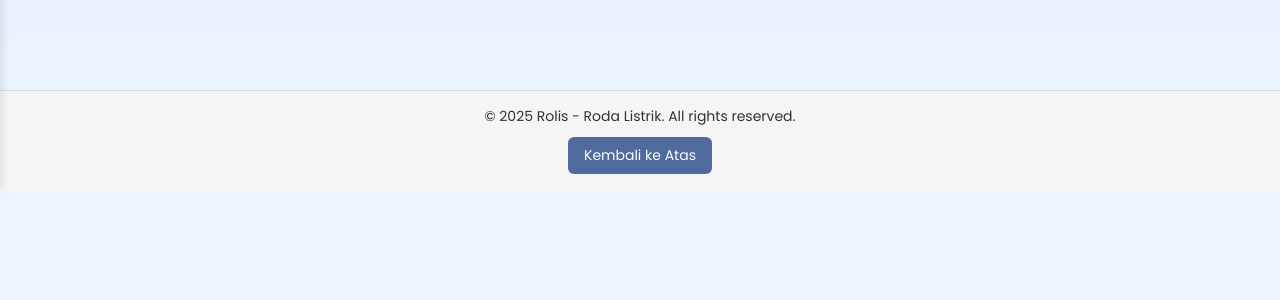
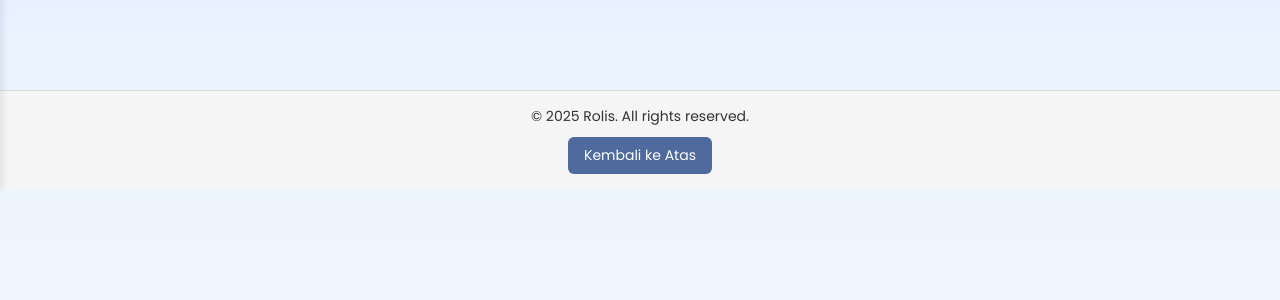
Before and after one commit to Symphony08/Rolis, a PHP site: page /admin-site/index_admin.php in a window 1280 px wide. Shown: the part 611-911 px from the top of the page. Run offline with PHP 8.4, Linux system fonts and the light colour scheme.

Commit message:
Remove redundant text from footer copyright notice

```diff
--- a/admin-site/includes/footer.php
+++ b/admin-site/includes/footer.php
@@ -1,6 +1,6 @@
 <!-- FOOTER -->
 <footer class="footer">
-  <p>&copy; 2025 Rolis - Roda Listrik. All rights reserved.</p>
+  <p>&copy; 2025 Rolis. All rights reserved.</p>
   <a href="#top" class="btn-top">Kembali ke Atas</a>
 </footer>
 </body>
```
